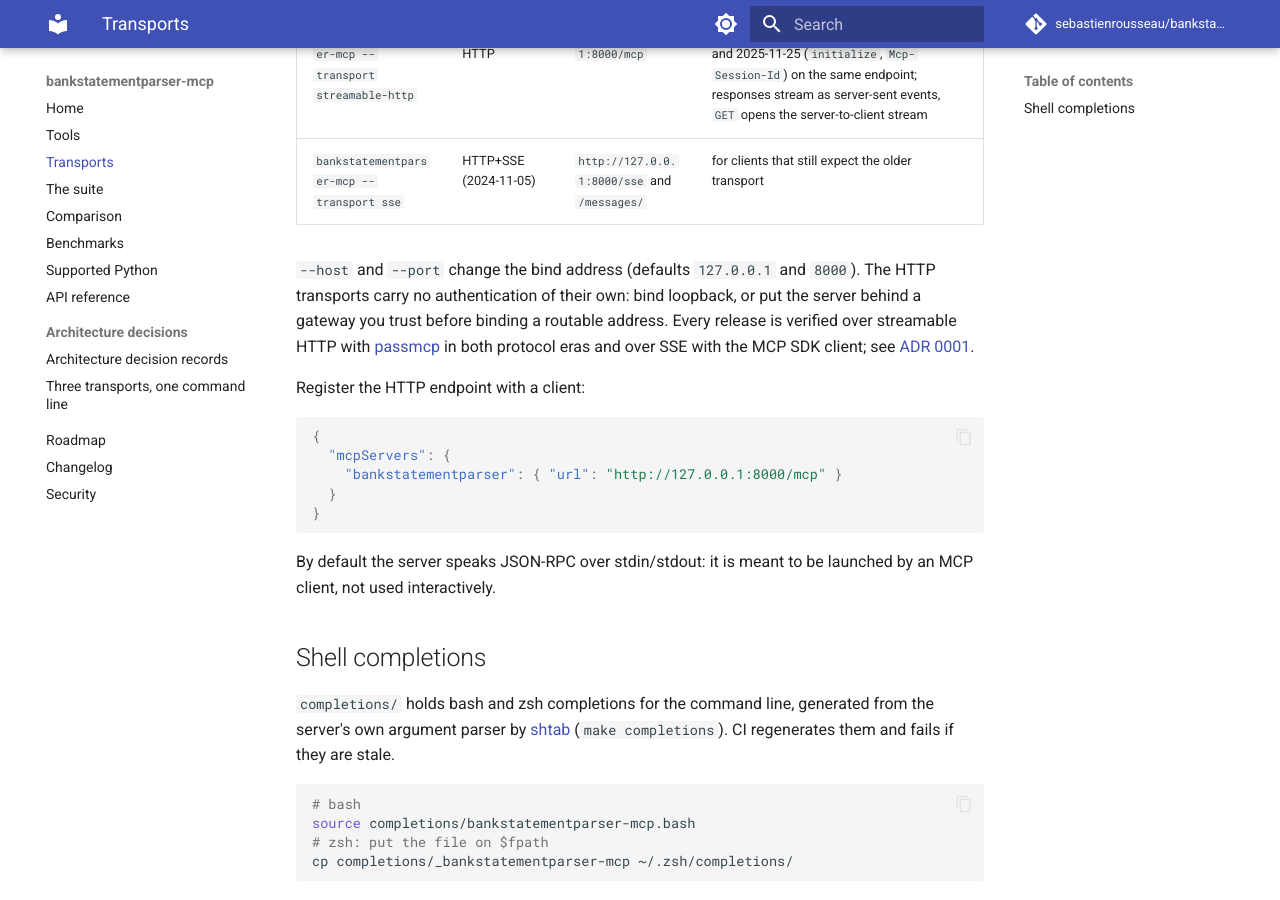
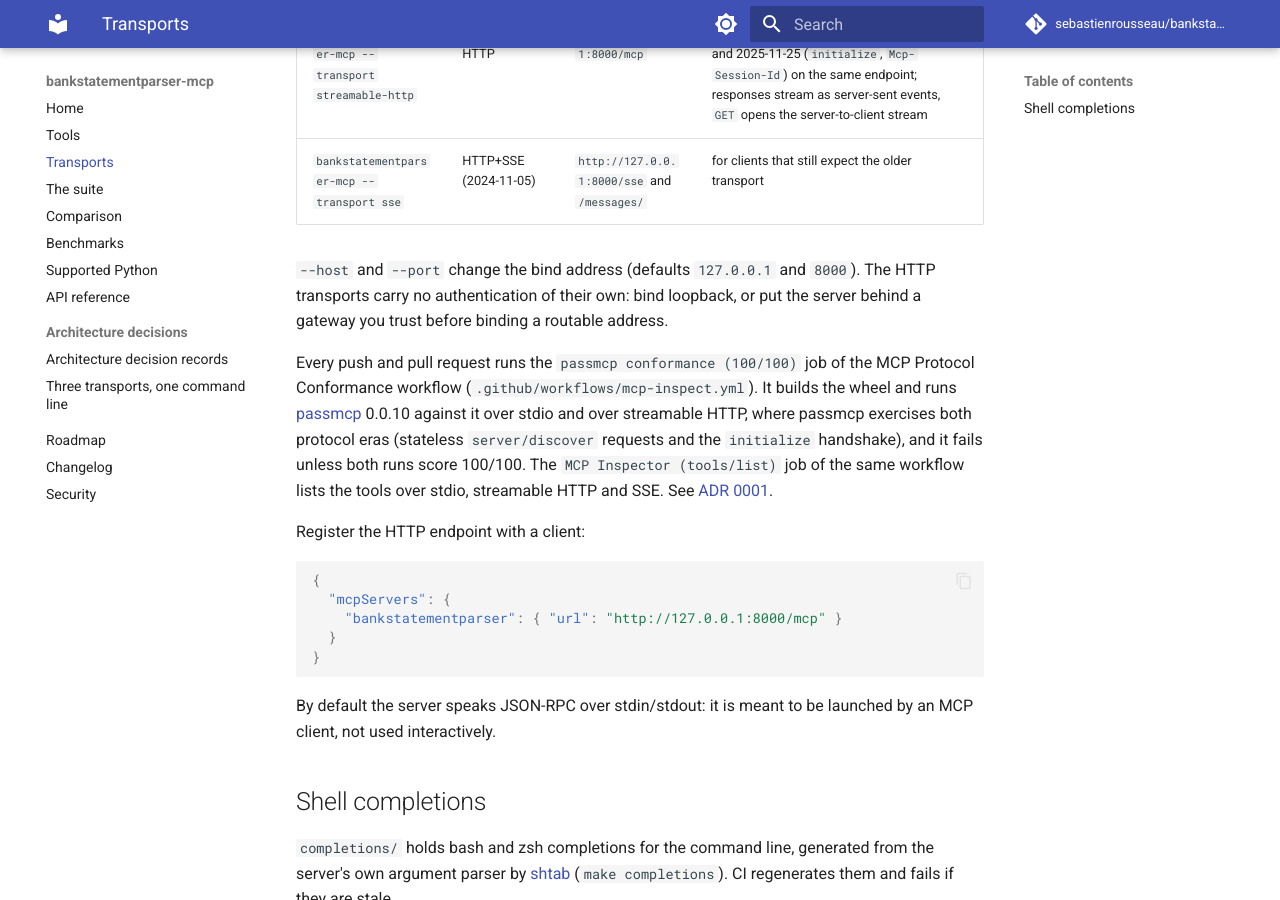
Before and after one commit to sebastienrousseau/bankstatementparser-mcp, an MkDocs documentation site: the page built from docs/transports.md, in a window 1280 px wide and 900 px high, scrolled down 322 px. Built offline with MkDocs 1.6.1 and Material for MkDocs 9.7.7, drawn with Linux system fonts in a browser that asks for light colours; comment, search, counter and statistics services are not loaded.

Commit message:
docs: say exactly how passmcp verifies the server
docs/transports.md said every release is verified with passmcp over
streamable HTTP in both eras and over SSE with the MCP SDK client.
Nothing ran passmcp in CI, and the SSE check is the MCP Inspector CLI.
It now names the job that does it (passmcp conformance (100/100) in
the MCP Protocol Conformance workflow), the passmcp version, the two
transports it runs over, that the HTTP run covers both protocol eras,
and that the job fails below 100/100; and it says the Inspector job
lists the tools over stdio, streamable HTTP and SSE.

Assisted-by: Claude Code:claude-opus-5-5 markdownlint-cli2
Signed-off-by: Sebastien Rousseau <sebastienrousseau@users.noreply.github.com>

```diff
--- a/docs/transports.md
+++ b/docs/transports.md
@@ -11,9 +11,17 @@ One command line, three transports:
 `--host` and `--port` change the bind address (defaults `127.0.0.1` and
 `8000`). The HTTP transports carry no authentication of their own: bind
 loopback, or put the server behind a gateway you trust before binding a
-routable address. Every release is verified over streamable HTTP with
-[passmcp](https://github.com/sebastienrousseau/passmcp) in both protocol
-eras and over SSE with the MCP SDK client; see
+routable address.
+
+Every push and pull request runs the `passmcp conformance (100/100)` job
+of the MCP Protocol Conformance workflow
+(`.github/workflows/mcp-inspect.yml`). It builds the wheel and runs
+[passmcp](https://github.com/sebastienrousseau/passmcp) 0.0.10 against it
+over stdio and over streamable HTTP, where passmcp exercises both
+protocol eras (stateless `server/discover` requests and the
+`initialize` handshake), and it fails unless both runs score 100/100.
+The `MCP Inspector (tools/list)` job of the same workflow lists the tools
+over stdio, streamable HTTP and SSE. See
 [ADR 0001](adr/0001-three-transports-one-command-line.md).
 
 Register the HTTP endpoint with a client:
```
